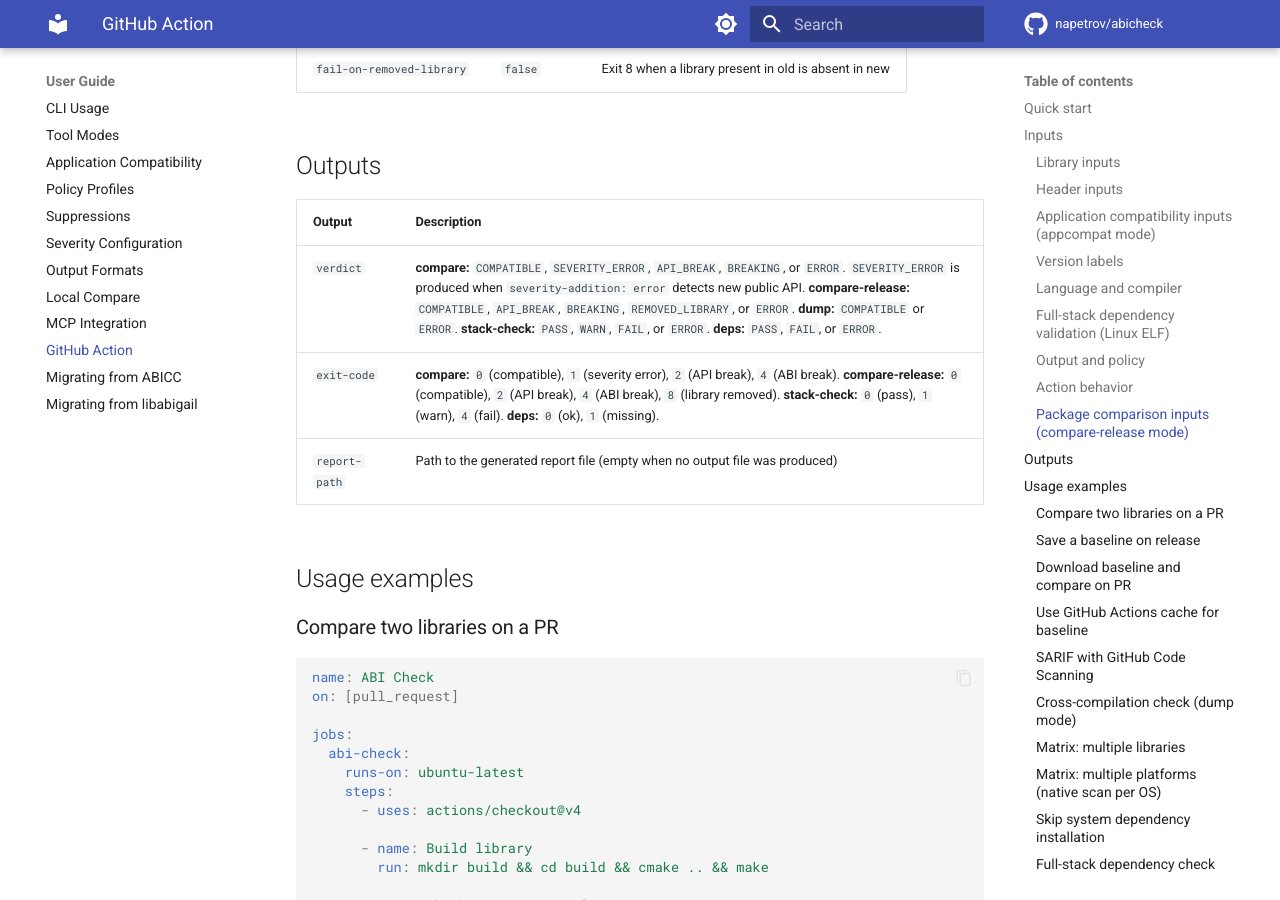
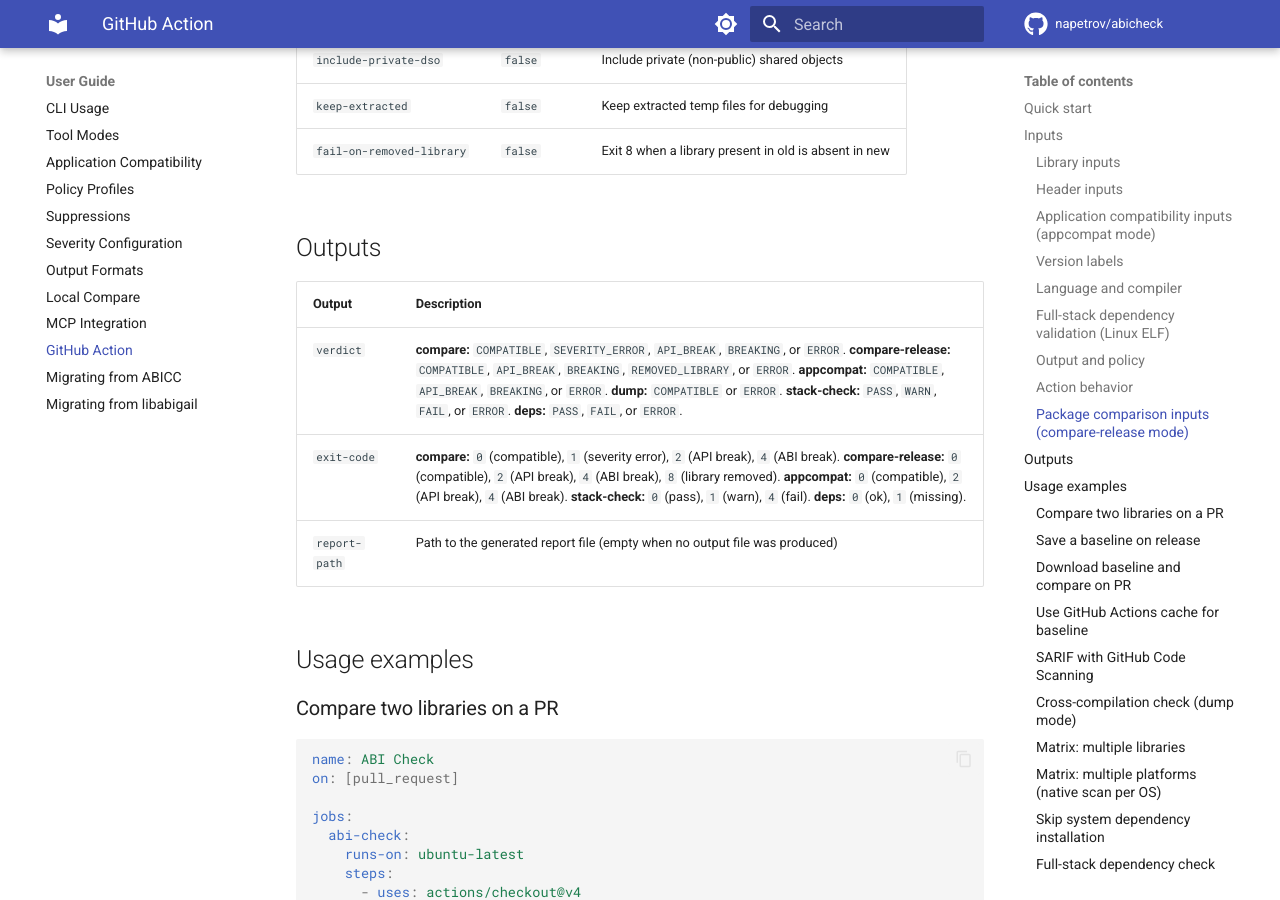
Before and after one commit to napetrov/abicheck, an MkDocs documentation site: the page built from docs/user-guide/github-action.md, in a window 1280 px wide and 900 px high, scrolled down 4135 px. Built offline with MkDocs 1.6.1 and Material for MkDocs 9.7.7, drawn with Linux system fonts in a browser that asks for light colours; comment, search, counter and statistics services are not loaded; some of the changed text lies outside the part shown.

Commit message:
Align action verdict/exit-code mapping with CLI per-mode logic
run.sh:
- Split generic else block into per-mode verdict mapping: appcompat,
  compare-release, and compare each get their own exit-code-to-verdict
  case statement matching their actual CLI exit codes
- appcompat: only maps 0/2/4 (no SEVERITY_ERROR or REMOVED_LIBRARY)
- compare-release: maps 0/2/4/8 (no SEVERITY_ERROR)
- compare: maps 0/1/2/4 (SEVERITY_ERROR only here)
- Split final exit code logic into per-mode blocks so fail-on-breaking
  and fail-on-api-break produce mode-appropriate error messages
- Fix job summary Format row to show actual $FORMAT after fallback,
  not the raw input value

action.yml:
- Add appcompat verdicts (COMPATIBLE, API_BREAK, BREAKING, ERROR) and
  exit codes (0, 2, 4) to outputs
- Add ERROR to deps verdict list
- Document format input: sarif/html only supported in compare mode;
  other modes fall back to markdown with a warning

docs/user-guide/github-action.md:
- Add appcompat to verdict and exit-code output tables
- Note sarif/html format limitation in format input description

https://claude.ai/code/session_01PkgQt2Ehp4FuCKZAoidS6p

```diff
--- a/docs/user-guide/github-action.md
+++ b/docs/user-guide/github-action.md
@@ -114,8 +114,8 @@ automatically, then runs ABI comparison and reports results.
 
 | Output | Description |
 |--------|-------------|
-| `verdict` | **compare:** `COMPATIBLE`, `SEVERITY_ERROR`, `API_BREAK`, `BREAKING`, or `ERROR`. `SEVERITY_ERROR` is produced when `severity-addition: error` detects new public API. **compare-release:** `COMPATIBLE`, `API_BREAK`, `BREAKING`, `REMOVED_LIBRARY`, or `ERROR`. **dump:** `COMPATIBLE` or `ERROR`. **stack-check:** `PASS`, `WARN`, `FAIL`, or `ERROR`. **deps:** `PASS`, `FAIL`, or `ERROR`. |
-| `exit-code` | **compare:** `0` (compatible), `1` (severity error), `2` (API break), `4` (ABI break). **compare-release:** `0` (compatible), `2` (API break), `4` (ABI break), `8` (library removed). **stack-check:** `0` (pass), `1` (warn), `4` (fail). **deps:** `0` (ok), `1` (missing). |
+| `verdict` | **compare:** `COMPATIBLE`, `SEVERITY_ERROR`, `API_BREAK`, `BREAKING`, or `ERROR`. **compare-release:** `COMPATIBLE`, `API_BREAK`, `BREAKING`, `REMOVED_LIBRARY`, or `ERROR`. **appcompat:** `COMPATIBLE`, `API_BREAK`, `BREAKING`, or `ERROR`. **dump:** `COMPATIBLE` or `ERROR`. **stack-check:** `PASS`, `WARN`, `FAIL`, or `ERROR`. **deps:** `PASS`, `FAIL`, or `ERROR`. |
+| `exit-code` | **compare:** `0` (compatible), `1` (severity error), `2` (API break), `4` (ABI break). **compare-release:** `0` (compatible), `2` (API break), `4` (ABI break), `8` (library removed). **appcompat:** `0` (compatible), `2` (API break), `4` (ABI break). **stack-check:** `0` (pass), `1` (warn), `4` (fail). **deps:** `0` (ok), `1` (missing). |
 | `report-path` | Path to the generated report file (empty when no output file was produced) |
 
 ## Usage examples
```
Also changed, not shown: other parts of docs/user-guide/github-action.md (+1 -1 lines), action.yml (+17 -10 lines), 1 other file.
